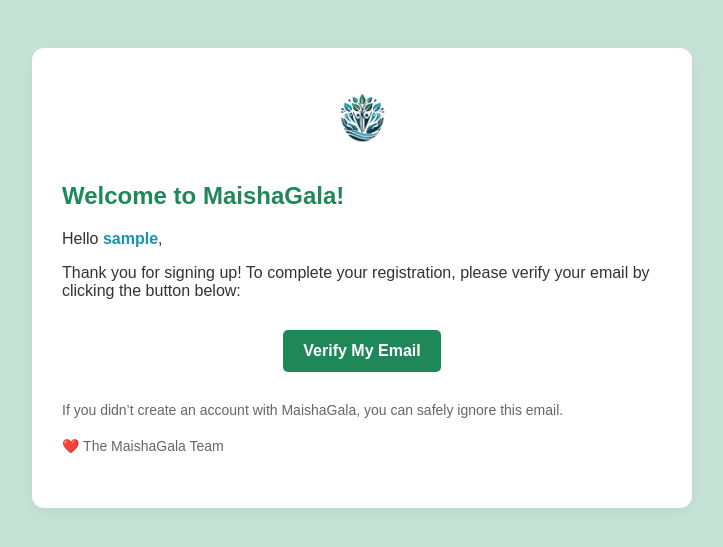
After one commit to Cmanar0/django-app, a Django app: template templates/emails/verify_email.html in a window 1280 px wide. The commit adds this page. Shown: the top 547 px of the page, without its empty margins (278-1001 px from the left). Run offline with Django 5.2, Linux system fonts and the light colour scheme; the template is opened without the code that fills it: most values are stand-ins (such as "Sample title", 1, 10 or a date in 2020).

Commit message:
Create logic for email service and email templates

```diff
--- a/authentication/templates/authentication/login.html
+++ b/authentication/templates/authentication/login.html
@@ -96,6 +96,8 @@
     {% endif %}
 </form>
 <div class="register-link">
-    <p>Don't have an account? <a href="{% url 'auth:register' %}">Register here</a></p>
+  <p><a href="{% url 'auth:password_reset' %}">Forgot your password?</a></p>
+  <p>Don't have an account? <a href="{% url 'auth:register' %}">Register here</a></p>
 </div>
+
 {% endblock %}
--- a/authentication/urls.py
+++ b/authentication/urls.py
@@ -9,6 +9,7 @@
     path('register/', views.register_view, name='register'),
     path('logout/', views.logout_view, name='logout'),
 
+    # Password Reset Flow
     path('password-reset/', auth_views.PasswordResetView.as_view(
         template_name='authentication/password_reset_form.html'
     ), name='password_reset'),
@@ -24,5 +25,7 @@
     path('reset/done/', auth_views.PasswordResetCompleteView.as_view(
         template_name='authentication/password_reset_complete.html'
     ), name='password_reset_complete'),
+
+    # Email Verification
     path('verify-email/<uidb64>/<token>/', views.verify_email, name='verify_email'),
 ]
--- a/docker-compose.yml
+++ b/docker-compose.yml
@@ -38,8 +38,8 @@
       - ./Caddyfile:/etc/caddy/Caddyfile
       - caddy_data:/data
       - caddy_config:/config
-      - static_volume:/static
-      - media_volume:/media
+      - static_volume:/srv/static
+      - media_volume:/srv/media
     depends_on:
       - backend
     restart: always
--- /dev/null
+++ b/templates/emails/base_email.html
@@ -0,0 +1,23 @@
+<!DOCTYPE html>
+<html>
+  <head>
+    <meta charset="UTF-8" />
+    <title>{% block subject %}{% endblock %}</title>
+  </head>
+  <body style="background-color: rgba(30, 136, 88, 0.25); padding: 40px 20px; font-family: Arial, sans-serif;">
+    <div style="
+      background-color: #ffffff;
+      max-width: 600px;
+      margin: auto;
+      padding: 40px 30px;
+      border-radius: 12px;
+      box-shadow: 0 4px 12px rgba(0, 0, 0, 0.05);
+      color: #333;
+    ">
+      <div style="text-align: center; margin-bottom: 30px;">
+        <img src="https://maishagala.com/static/core/images/logo.png" alt="MaishaGala Logo" style="max-height: 60px;" />
+      </div>
+      {% block content %}{% endblock %}
+    </div>
+  </body>
+</html>
--- /dev/null
+++ b/templates/emails/verify_email.html
@@ -0,0 +1,39 @@
+{% extends "emails/base_email.html" %}
+
+{% block subject %}Verify your email - MaishaGala{% endblock %}
+
+{% block content %}
+  <h1 style="color: #1e8858; font-size: 24px; margin-bottom: 20px;">
+    Welcome to MaishaGala!
+  </h1>
+
+  <p style="font-size: 16px; color: #333;">
+    Hello <strong style="color: #1a93b0;">{{ username }}</strong>,
+  </p>
+
+  <p style="font-size: 16px; color: #333;">
+    Thank you for signing up! To complete your registration, please verify your email by clicking the button below:
+  </p>
+
+  <p style="text-align: center; margin: 30px 0;">
+    <a href="{{ verification_link }}" style="
+      display: inline-block;
+      padding: 12px 20px;
+      background-color: #1e8858;
+      color: white;
+      text-decoration: none;
+      border-radius: 5px;
+      font-weight: bold;
+    ">
+      Verify My Email
+    </a>
+  </p>
+
+  <p style="font-size: 14px; color: #666;">
+    If you didn’t create an account with MaishaGala, you can safely ignore this email.
+  </p>
+
+  <p style="font-size: 14px; color: #666; margin-top: 20px;">
+    ❤️ The MaishaGala Team
+  </p>
+{% endblock %}
--- a/test_devops/settings.py
+++ b/test_devops/settings.py
@@ -82,7 +82,7 @@
 TEMPLATES = [
     {
         'BACKEND': 'django.template.backends.django.DjangoTemplates',
-        'DIRS': [],
+        'DIRS': [os.path.join(BASE_DIR, 'templates')],
         'APP_DIRS': True,
         'OPTIONS': {
             'context_processors': [
```
Also changed, not shown: authentication/views.py (+10 -26 lines), services/email_service.py (added, +75 -0 lines), templates/emails/password_reset_confirmed.html (added, +10 -0 lines), templates/emails/password_reset_email.html (added, +11 -0 lines), services/__init__.py (added).
